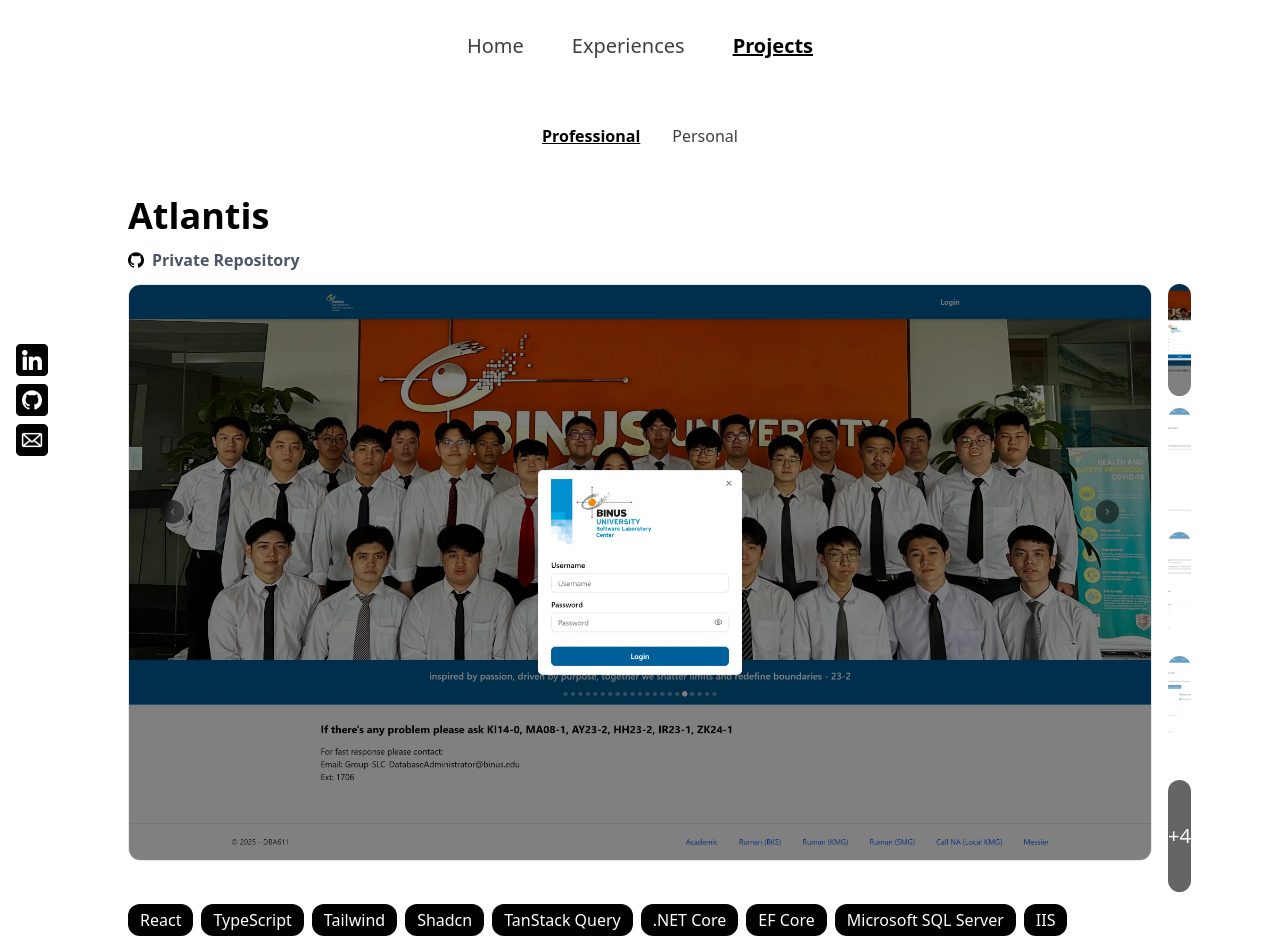
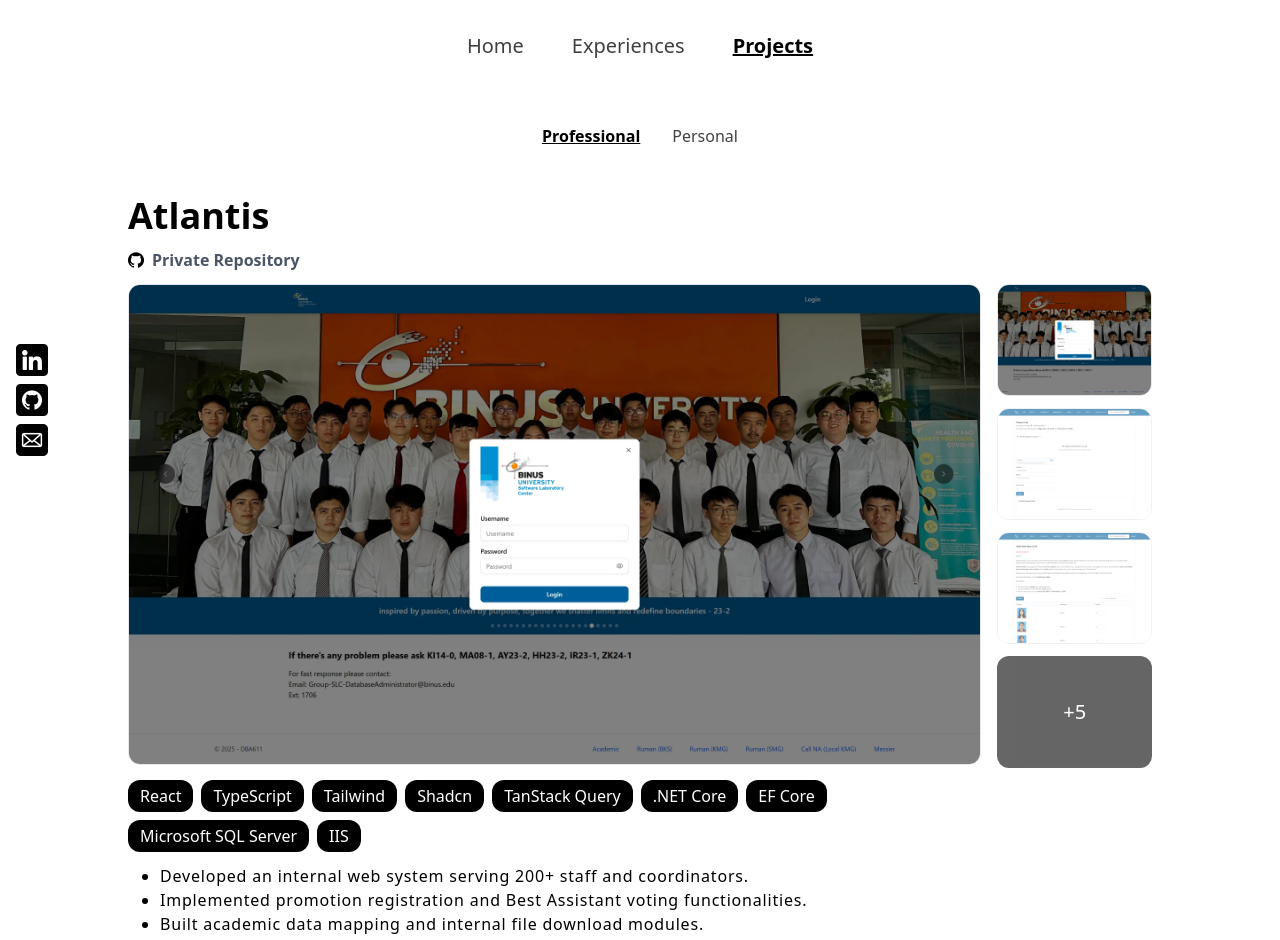
Before and after one commit to AdrianYuu/adrianyu.my.id, a React (Vite) app: page /projects in a window 1280 px wide. Shown: the top 940 px of the page. Built offline with nearby package versions, Linux system fonts and the light colour scheme.

Commit message:
feat: adjust style

```diff
--- a/src/components/projects/photos-modal.tsx
+++ b/src/components/projects/photos-modal.tsx
@@ -46,7 +46,7 @@
                 <img
                     src={photos[activePhotoIndex]}
                     alt="ProjectPhoto"
-                    className="w-[90rem] h-[50rem] rounded-xl select-none pointer-events-none"
+                    className="max-w-[80vw] max-h-[70vh] w-auto h-auto object-contain rounded-xl select-none pointer-events-none"
                 />
                 <ChevronRight
                     size={48}
--- a/src/components/projects/project-card-photos.tsx
+++ b/src/components/projects/project-card-photos.tsx
@@ -16,10 +16,10 @@
             <img
                 src={photos[activePhotoIndex]}
                 alt="ProjectPhoto"
-                className="w-[70rem] h-full object-cover rounded-xl border border-gray-200"
+                className="w-full lg:w-10/12 h-full object-cover rounded-xl border border-gray-200"
             />
 
-            <div className="hidden lg:flex flex-col gap-3 ">
+            <div className="hidden lg:flex flex-col gap-3 w-1/6">
                 {photos
                     .slice(0, MAX_VISIBLE_PHOTOS)
                     .map((photo, index) => (
@@ -29,7 +29,7 @@
                             alt="ProjectPhoto"
                             onClick={() => setActivePhotoIndex(index)}
                             className={`
-                            h-28 object-cover rounded-xl cursor-pointer transition-all border-gray-200
+                            h-28 object-cover rounded-xl cursor-pointer transition-all border border-gray-200
                             ${index !== activePhotoIndex ? "opacity-60 hover:opacity-100" : ""}
                         `}
                         />
--- a/src/components/projects/project-card-technologies.tsx
+++ b/src/components/projects/project-card-technologies.tsx
@@ -6,7 +6,7 @@
 
 const ProjectCardTechnologies = ({technologies}: Props) => {
     return (
-        <div className={"flex gap-2 flex-wrap max-w-[70rem]"}>
+        <div className={"flex gap-2 flex-wrap w-10/12"}>
             {technologies.map((technology, index) => (
                 <TechnologyBadge key={index} name={technology}/>
             ))}
--- a/src/configs/photos.ts
+++ b/src/configs/photos.ts
@@ -1 +1 @@
-export const MAX_VISIBLE_PHOTOS = 4;
+export const MAX_VISIBLE_PHOTOS = 3;
```
